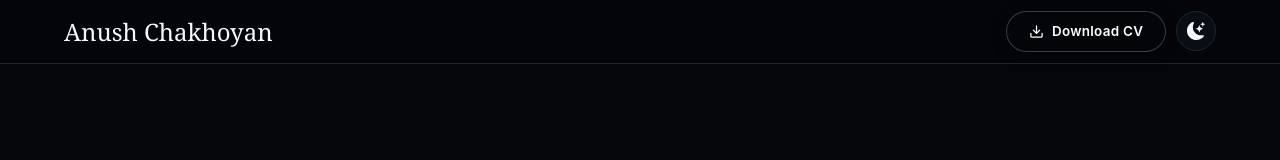
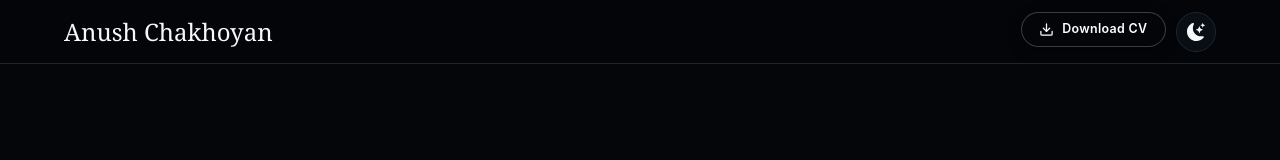
Before and after one commit to anushikchakhoyan/my-developer-portfolio, a Next.js app: page / in a window 1280 px wide. Shown: the top 160 px of the page. Built offline with nearby package versions, Linux system fonts and the light colour scheme.

Commit message:
fix: minor ui fix

```diff
--- a/src/components/layout/TopNav.tsx
+++ b/src/components/layout/TopNav.tsx
@@ -41,13 +41,16 @@ export const TopNav: React.FC = () => {
                 Anush Chakhoyan
             </Link>
             <div className="flex gap-2.5">
+                <span className="hidden sm:block">
                      <Button
+                       size="sm"
                        icon={<FiDownload size={15} />}
                        aria-label="Download CV"
                        onClick={handleDownloadCv}
                       >
                         Download CV
                     </Button>
+                </span>
                 <Button
                     iconOnly
                     filled
```
Lines whose indentation alone changed are shown as unchanged.
